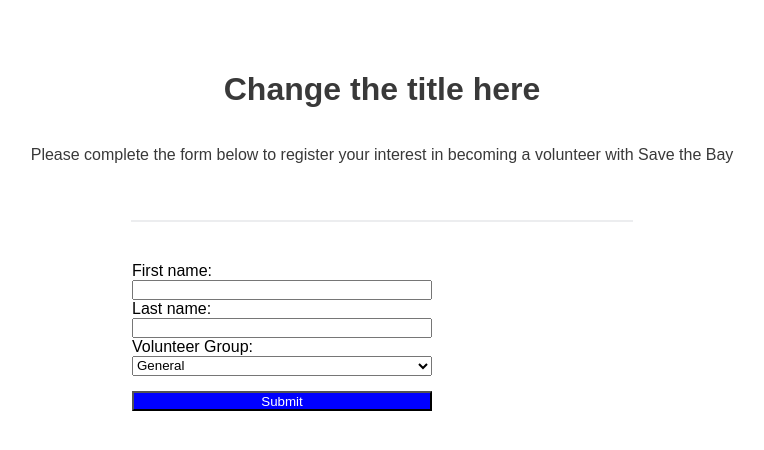
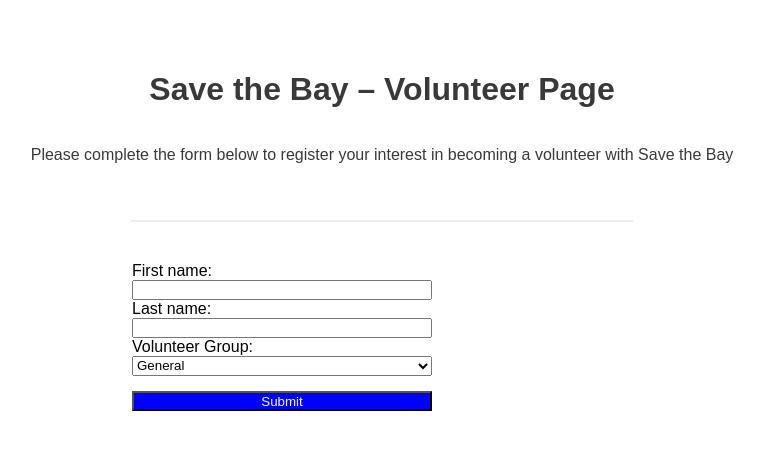
Before and after one commit to ednaakpene/save-the-bay_project, a plain HTML site: page index.html in a window 1280 px wide. Shown: the whole page, without its empty margins (258-1022 px from the left). Drawn offline with Linux system fonts and the light colour scheme.

Commit message:
made some changes

```diff
--- a/index.html
+++ b/index.html
@@ -26,7 +26,7 @@
   </header>
   <main id="content" class="site-main post-3 page type-page status-publish hentry" role="main">
     <div class="main-page">
-      <h1 class="main-page-header">Change the title here</h1>
+      <h1 class="main-page-header">Save the Bay – Volunteer Page</h1>
       <p class="main-page-description">Please complete the form below to register your interest in becoming a volunteer
         with Save the Bay</p>
       <hr class="seperation-line">
```
